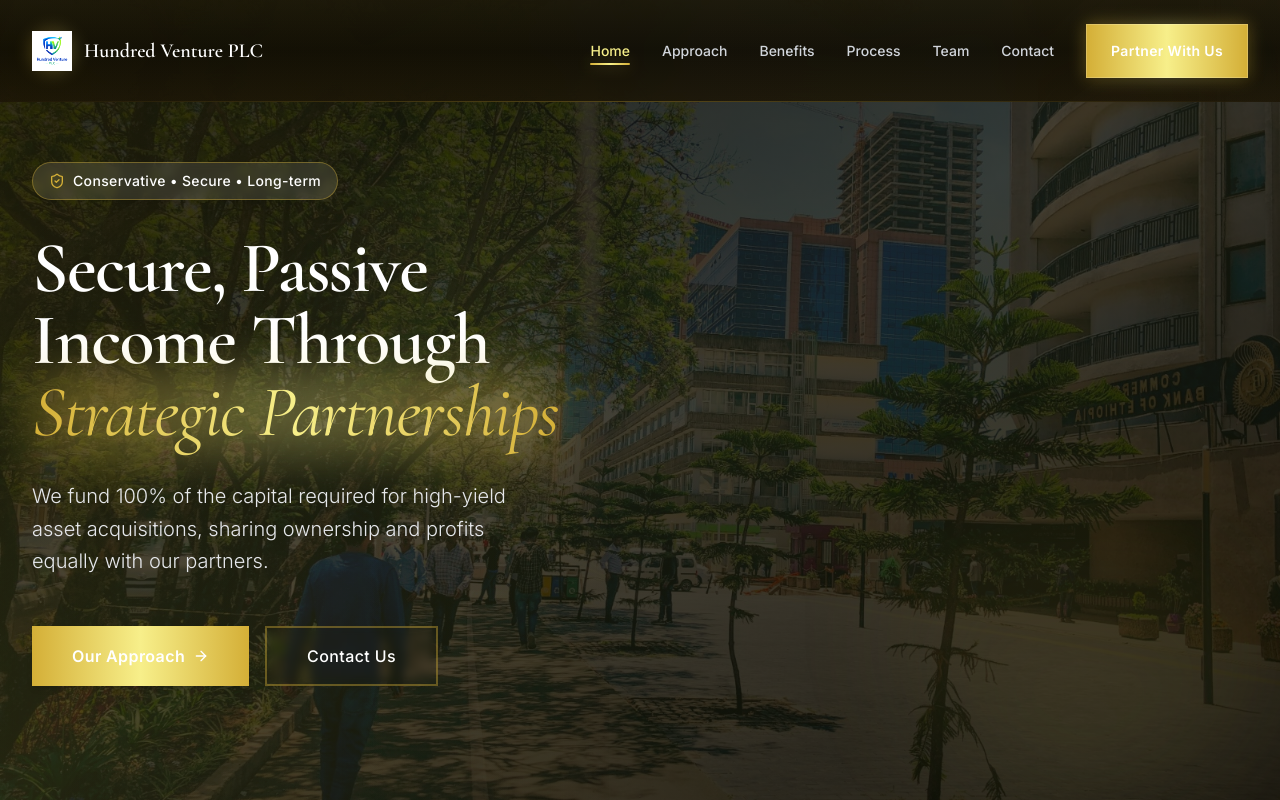
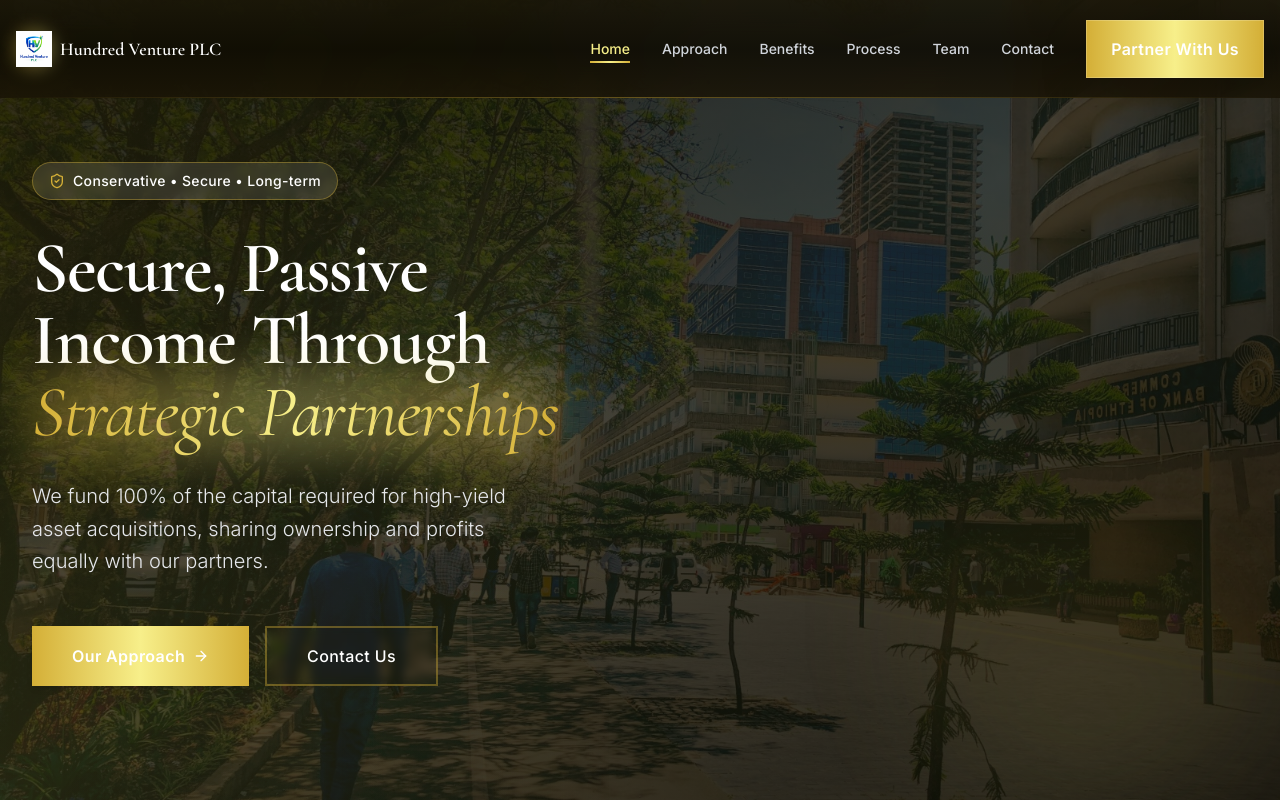
Before and after one commit to kaleb-menbere/100venture-plc, a React (Vite) app: page / in a window 1280 px wide. Shown: the top 800 px of the page. Built offline with nearby package versions, Linux system fonts and the light colour scheme.

Commit message:
naviagtion works best

```diff
--- a/src/components/Navbar.tsx
+++ b/src/components/Navbar.tsx
@@ -1,4 +1,4 @@
-import { useEffect, useState } from 'react';
+import { useEffect, useState, useRef } from 'react';
 import { Menu, X } from 'lucide-react';
 import { Button } from './ui/Button';
 
@@ -7,11 +7,8 @@ export function Navbar() {
   const [isMobileOpen, setIsMobileOpen] = useState(false);
   const [activeLink, setActiveLink] = useState('home');
 
-  useEffect(() => {
-    const handleScroll = () => setIsScrolled(window.scrollY > 20);
-    window.addEventListener('scroll', handleScroll);
-    return () => window.removeEventListener('scroll', handleScroll);
-  }, []);
+  const isClickScrolling = useRef(false);
+  const navRef = useRef<HTMLElement | null>(null);
 
   const navLinks = [
     { name: 'Home', href: '#home' },
@@ -22,194 +19,161 @@ export function Navbar() {
     { name: 'Contact', href: '#contact' },
   ];
 
-  const scrollTo = (href: string) => {
-    const el = document.getElementById(href.replace('#', ''));
-    if (el) {
-      el.scrollIntoView({ behavior: 'smooth' });
-      setIsMobileOpen(false);
-      setActiveLink(href.replace('#', ''));
-    }
-  };
+  /* ================= SCROLL DETECTION ================= */
+  useEffect(() => {
+    const onScroll = () => {
+      setIsScrolled(window.scrollY > 20);
+      if (isClickScrolling.current) return;
 
-  // Update active link based on scroll position
-  useEffect(() => {
-    const handleActiveLink = () => {
-      const sections = navLinks.map(link => link.href.replace('#', ''));
-      const currentSection = sections.find(section => {
-        const el = document.getElementById(section);
-        if (el) {
-          const rect = el.getBoundingClientRect();
-          return rect.top <= 100 && rect.bottom >= 100;
+      for (const { href } of navLinks) {
+        const id = href.replace('#', '');
+        const el = document.getElementById(id);
+        if (!el) continue;
+
+        const rect = el.getBoundingClientRect();
+        if (rect.top <= 120 && rect.bottom >= 120) {
+          setActiveLink(id);
+          break;
         }
-        return false;
-      });
-      if (currentSection) {
-        setActiveLink(currentSection);
       }
     };
 
-    window.addEventListener('scroll', handleActiveLink);
-    return () => window.removeEventListener('scroll', handleActiveLink);
+    window.addEventListener('scroll', onScroll, { passive: true });
+    return () => window.removeEventListener('scroll', onScroll);
   }, []);
+
+  /* ================= CLICK SCROLL ================= */
+  const scrollTo = (href: string) => {
+    const id = href.replace('#', '');
+    const el = document.getElementById(id);
+    if (!el) return;
+
+    isClickScrolling.current = true;
+    setActiveLink(id);
+    setIsMobileOpen(false);
+
+    const NAV_HEIGHT = 90;
+    const y =
+      el.getBoundingClientRect().top + window.pageYOffset - NAV_HEIGHT;
+
+    setTimeout(() => {
+      window.scrollTo({ top: y, behavior: 'smooth' });
+
+      setTimeout(() => {
+        isClickScrolling.current = false;
+      }, 500);
+    }, 120);
+  };
+
+  /* ================= OUTSIDE CLICK CLOSE ================= */
+  useEffect(() => {
+    const handleClickOutside = (e: MouseEvent) => {
+      if (
+        isMobileOpen &&
+        navRef.current &&
+        !navRef.current.contains(e.target as Node)
+      ) {
+        setIsMobileOpen(false);
+      }
+    };
+
+    document.addEventListener('mousedown', handleClickOutside);
+    return () => document.removeEventListener('mousedown', handleClickOutside);
+  }, [isMobileOpen]);
 
   return (
     <nav
+      ref={navRef}
       className={`fixed top-0 left-0 right-0 z-50 transition-all duration-500 ${
         isScrolled
-          ? 'py-3 md:py-4 bg-gradient-to-b from-[#1a1608]/95 via-[#0f0c03]/95 to-[#1a1406]/95 backdrop-blur-xl shadow-lg border-b border-[#d4af37]/20'
-          : 'py-4 md:py-6 bg-gradient-to-b from-[#1a1608]/90 via-[#0f0c03]/90 to-[#1a1406]/90 backdrop-blur-lg'
+          ? 'bg-gradient-to-b from-[#1a1608]/95 via-[#0f0c03]/95 to-[#1a1406]/95 backdrop-blur-xl shadow-xl py-3'
+          : 'bg-gradient-to-b from-[#1a1608]/85 via-[#0f0c03]/85 to-[#1a1406]/85 backdrop-blur-lg py-5'
       }`}
     >
-      {/* Gold Gradient Border Bottom */}
-      <div className="absolute bottom-0 left-0 right-0 h-px bg-gradient-to-r from-transparent via-[#d4af37] to-transparent opacity-30" />
+      {/* Gold border */}
+      <div className="absolute bottom-0 left-0 right-0 h-px bg-gradient-to-r from-transparent via-[#d4af37] to-transparent opacity-40" />
 
-      {/* Gold Shimmer Overlay */}
-      <div className="absolute inset-0 opacity-5 pointer-events-none">
-        <div className="absolute top-0 left-0 w-full h-full bg-gradient-to-r from-[#d4af37]/30 via-[#f7ef8a]/20 to-[#d4af37]/30" />
-      </div>
-
-      <div className="relative z-10 max-w-7xl mx-auto px-4 sm:px-6 lg:px-8 flex justify-between items-center">
+      <div className="max-w-7xl mx-auto px-4 flex justify-between items-center relative z-10">
         {/* Logo */}
-        <a
-          href="#home"
-          className="flex items-center gap-2 md:gap-3 group"
+        <button
           onClick={() => scrollTo('#home')}
+          className="group flex items-center gap-2"
         >
           <div className="relative">
-            <div className="absolute -inset-1 bg-gradient-to-r from-[#d4af37] to-[#f7ef8a] rounded-full blur opacity-20 group-hover:opacity-40 transition-opacity duration-300"></div>
+            <div className="absolute -inset-1 rounded-full bg-gradient-to-r from-[#d4af37] to-[#f7ef8a] blur opacity-30 group-hover:opacity-60 transition" />
             <img
               src="/100_Vebture_Logo_(2).png"
-              alt="Hundred Venture PLC"
-              className={`relative h-8 md:h-10 w-auto transition-all duration-300 ${
-                isScrolled
-                  ? 'brightness-100'
-                  : 'brightness-110'
-              } group-hover:scale-105`}
+              className="relative h-9 w-auto group-hover:scale-105 transition"
+              alt="Hundred Venture"
             />
           </div>
-          <span className={`font-serif font-semibold text-lg md:text-xl transition-all duration-300 ${
-            isScrolled
-              ? 'text-white'
-              : 'text-white'
-          } group-hover:text-[#f7ef8a] group-hover:drop-shadow-[0_0_8px_rgba(212,175,55,0.5)]`}>
+          <span className="text-white font-serif font-semibold text-lg group-hover:text-[#f7ef8a] transition">
             Hundred Venture PLC
           </span>
-        </a>
+        </button>
 
         {/* Desktop Nav */}
-        <div className="hidden md:flex items-center space-x-6 lg:space-x-8">
-          {navLinks.map((link) => {
-            const isActive = activeLink === link.href.replace('#', '');
+        <div className="hidden md:flex items-center gap-8">
+          {navLinks.map(link => {
+            const id = link.href.replace('#', '');
+            const isActive = activeLink === id;
+
             return (
               <button
                 key={link.name}
                 onClick={() => scrollTo(link.href)}
-                className={`relative text-sm font-medium transition-all duration-300 group/nav-link ${
+                className={`relative text-sm font-medium transition ${
                   isActive
                     ? 'text-[#f7ef8a]'
                     : 'text-gray-300 hover:text-[#f7ef8a]'
                 }`}
               >
-                <span className="relative z-10">{link.name}</span>
-
-                {/* Gold highlight on hover */}
-                <span className="absolute inset-0 bg-gradient-to-r from-[#d4af37]/0 via-[#d4af37]/10 to-[#d4af37]/0 rounded opacity-0 group-hover/nav-link:opacity-100 transition-opacity duration-300" />
-
-                {/* Active underline */}
+                {link.name}
                 {isActive && (
-                  <>
-                    <span className="absolute -bottom-1 left-0 w-full h-0.5 bg-gradient-to-r from-[#d4af37] via-[#f7ef8a] to-[#d4af37] rounded-full" />
-                    <span className="absolute -bottom-1 left-0 w-full h-0.5 bg-gradient-to-r from-[#d4af37] via-[#f7ef8a] to-[#d4af37] rounded-full blur opacity-50" />
-                  </>
+                  <span className="absolute -bottom-1 left-0 w-full h-0.5 bg-gradient-to-r from-[#d4af37] via-[#f7ef8a] to-[#d4af37]" />
                 )}
               </button>
             );
           })}
 
-          <div className="relative group/btn">
-            <div className="absolute -inset-0.5 bg-gradient-to-r from-[#d4af37] via-[#f7ef8a] to-[#d4af37] rounded-lg blur opacity-30 group-hover/btn:opacity-50 transition-opacity duration-300"></div>
-            <Button
-              onClick={() => scrollTo('#contact')}
-              className={`relative overflow-hidden bg-gradient-to-r from-[#d4af37] via-[#f7ef8a] to-[#d4af37] text-gray-900 hover:brightness-110 hover:shadow-lg shadow-md transition-all duration-300 font-semibold text-sm px-6 py-2.5`}
-            >
-              <span className="relative z-10">Partner With Us</span>
-              <span className="absolute inset-0 bg-gradient-to-r from-transparent via-white/20 to-transparent opacity-0 group-hover/btn:opacity-100 transition-opacity duration-300"></span>
-            </Button>
-          </div>
+          <Button
+            onClick={() => scrollTo('#contact')}
+            className="bg-gradient-to-r from-[#d4af37] via-[#f7ef8a] to-[#d4af37] text-gray-900 font-semibold px-6 py-2"
+          >
+            Partner With Us
+          </Button>
         </div>
 
         {/* Mobile Button */}
-        <div className="md:hidden">
-          <div className="relative group/menu">
-            <div className="absolute -inset-1 bg-gradient-to-r from-[#d4af37] to-[#f7ef8a] rounded-full blur opacity-0 group-hover/menu:opacity-30 transition-opacity duration-300"></div>
-            <button
-              onClick={() => setIsMobileOpen(!isMobileOpen)}
-              className={`relative p-2 transition-colors duration-300 rounded-lg border border-[#d4af37]/20 ${
-                isScrolled
-                  ? 'text-white'
-                  : 'text-white'
-              } hover:text-[#f7ef8a] hover:bg-white/5`}
-            >
-              {isMobileOpen ? <X className="w-5 h-5" /> : <Menu className="w-5 h-5" />}
-            </button>
-          </div>
-        </div>
+        <button
+          className="md:hidden text-white p-2"
+          onClick={() => setIsMobileOpen(!isMobileOpen)}
+        >
+          {isMobileOpen ? <X /> : <Menu />}
+        </button>
       </div>
 
       {/* Mobile Menu */}
       {isMobileOpen && (
-        <div className="md:hidden bg-gradient-to-b from-[#1a1406] via-[#0f0c03] to-[#1a1406] border-t border-[#d4af37]/20 shadow-xl">
-          {/* Gold accent line */}
-          <div className="h-px w-full bg-gradient-to-r from-transparent via-[#d4af37] to-transparent"></div>
+        <div className="md:hidden bg-gradient-to-b from-[#1a1406] via-[#0f0c03] to-[#1a1406] border-t border-[#d4af37]/20">
+          {navLinks.map(link => {
+            const id = link.href.replace('#', '');
+            const isActive = activeLink === id;
 
-          <div className="flex flex-col px-4 py-4 space-y-2">
-            {navLinks.map((link) => {
-              const isActive = activeLink === link.href.replace('#', '');
-              return (
-                <button
-                  key={link.name}
-                  onClick={() => scrollTo(link.href)}
-                  className={`text-left px-4 py-3 rounded-lg text-base font-medium transition-all duration-300 group/mobile-link ${
-                    isActive
-                      ? 'text-[#f7ef8a] bg-gradient-to-r from-[#d4af37]/20 via-[#d4af37]/10 to-[#d4af37]/20'
-                      : 'text-gray-300 hover:text-[#f7ef8a] hover:bg-white/5'
-                  }`}
-                >
-                  <span className="flex items-center justify-between">
-                    {link.name}
-                    {isActive && (
-                      <div className="flex items-center">
-                        <div className="w-1.5 h-1.5 rounded-full bg-gradient-to-r from-[#d4af37] to-[#f7ef8a] mr-2"></div>
-                        <div className="w-8 h-px bg-gradient-to-r from-[#d4af37] to-[#f7ef8a]"></div>
-                      </div>
-                    )}
-                  </span>
-
-                  {/* Gold glow on hover */}
-                  {!isActive && (
-                    <span className="absolute inset-0 bg-gradient-to-r from-[#d4af37]/0 via-[#d4af37]/5 to-[#d4af37]/0 rounded opacity-0 group-hover/mobile-link:opacity-100 transition-opacity duration-300" />
-                  )}
-                </button>
-              );
-            })}
-
-            <div className="relative group/mobile-btn mt-2">
-              <div className="absolute -inset-0.5 bg-gradient-to-r from-[#d4af37] via-[#f7ef8a] to-[#d4af37] rounded-lg blur opacity-30 group-hover/mobile-btn:opacity-50 transition-opacity duration-300"></div>
-              <Button
-                className="relative w-full bg-gradient-to-r from-[#d4af37] via-[#f7ef8a] to-[#d4af37] text-gray-900 hover:brightness-110 shadow-md transition-all duration-300 font-semibold text-sm py-3"
-                onClick={() => scrollTo('#contact')}
+            return (
+              <button
+                key={link.name}
+                onClick={() => scrollTo(link.href)}
+                className={`block w-full text-left px-6 py-4 transition ${
+                  isActive
+                    ? 'text-[#f7ef8a] bg-[#d4af37]/10'
+                    : 'text-gray-300 hover:text-[#f7ef8a]'
+                }`}
               >
-                Partner With Us
-              </Button>
-            </div>
-
-            {/* Decorative footer */}
-            <div className="pt-4 mt-2 border-t border-[#d4af37]/10">
-              <p className="text-center text-xs text-[#d4af37]/60 tracking-wider">
-                ELEVATING INVESTMENTS
-              </p>
-            </div>
-          </div>
+                {link.name}
+              </button>
+            );
+          })}
         </div>
       )}
     </nav>
```
